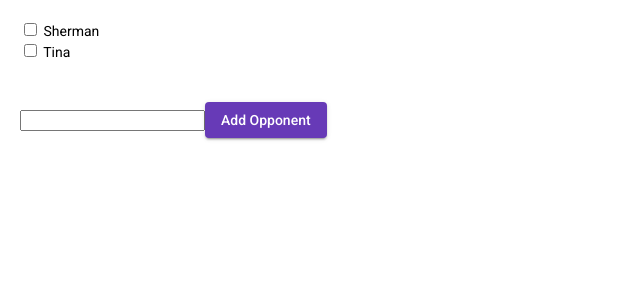
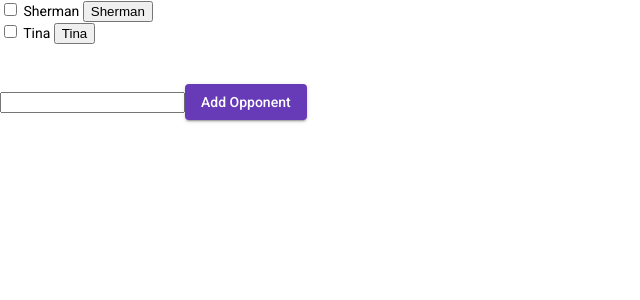
Before and after one commit to pugDad26/estimatingEstimation, an Angular app in the folder estimating/: page / in a window 1280 px wide. Shown: the top 300 px of the page, without its empty margins (0-640 px from the left). Built offline with nearby package versions, Linux system fonts and the light colour scheme.

Commit message:
messin round

```diff
--- a/estimating/src/app/app.component.html
+++ b/estimating/src/app/app.component.html
@@ -1,7 +1,4 @@
 <div
-  class="container"
->
-  <div
   *ngFor="let opponent of opponents"
   class="form-check"
 >
@@ -17,11 +14,11 @@
 </label>
 
     <!-- NEED TO FIND SOLUTION TO SEND BUTTON VALUE/NAME ATTRIBUTE WHEN BUTTON CLICKED -->
-    <!-- <button
+    <button
     >
       {{ opponent.name }}
 
-    </button> -->
+    </button>
 
 </div>
 
@@ -33,9 +30,8 @@
       type="text"
       #opponent
     >
-    <!-- SEND THE INPUT TO ADD OPPONENT METHOD AND SET VARIABLE OF NEW OPPONENT TO
-         USE ON SECOND SCREEN
-     -->
+     <!-- SEND THE INPUT TO ADD OPPONENT METHOD AND SET VARIABLE OF NEW OPPONENT TO  -->
+         <!-- USE ON SECOND SCREEN -->
      <button
         mat-raised-button color="primary"
         (click)="addOpponent(opponent.value)"
@@ -44,5 +40,4 @@
       </button>
 </div>
 
-<!-- COULD USE [(NGMODEL)] TO GET VALUE OF VARIABLE SET -->
-</div>
+<!-- COULD USE [(NGMODEL)] TO GET VALUE OF VARIABLE SET        -->
--- a/estimating/src/app/app.component.ts
+++ b/estimating/src/app/app.component.ts
@@ -53,6 +53,6 @@ export class AppComponent {
     //TROUBLESHOOTING
     //console.log("Method Executed Successfully!!!");
 
-    this.getOpponents;
+    //this.getOpponents;
   }
 }
```
